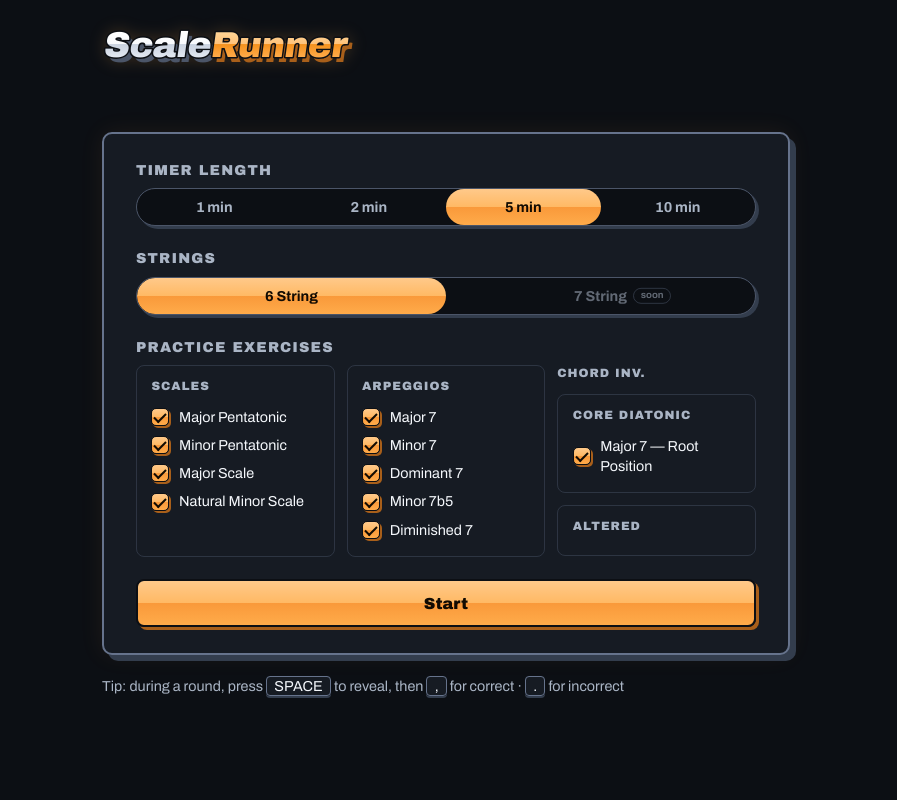
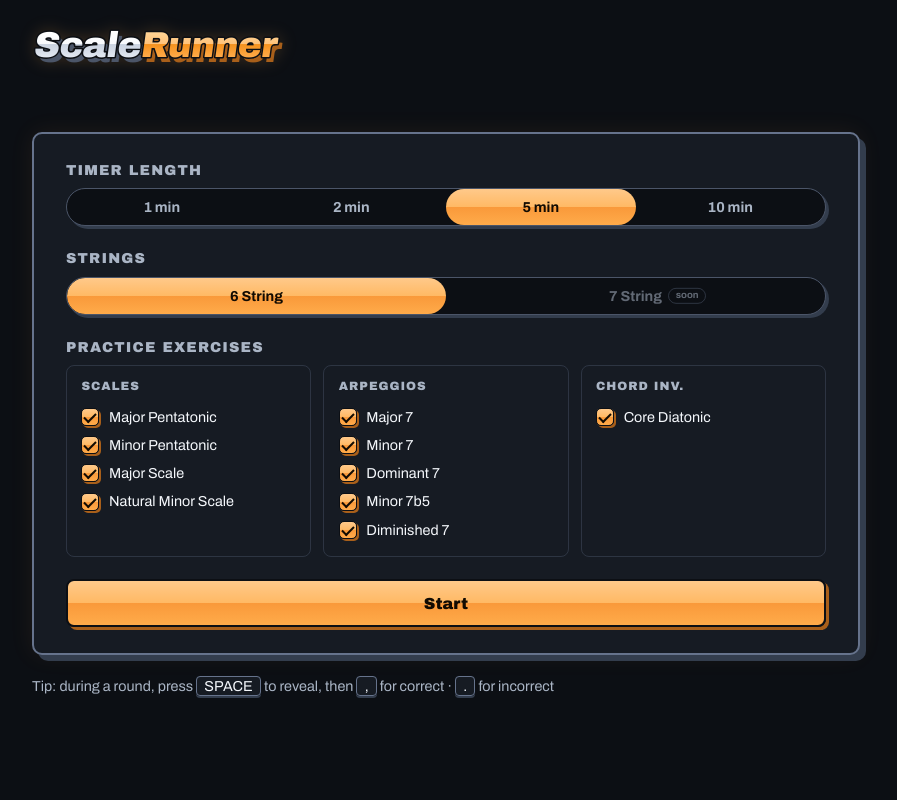
Before and after one commit to fraserwat/guitar-scale-generator, a Django app: page / in a window 1280 px wide. Shown: the whole page, without its empty margins (194-1091 px from the left). Run offline with Django 5.2, Linux system fonts and the light colour scheme.

Commit message:
Simplify Chord Inv. menu: flat checkboxes, wider panel
Collapse the nested Core Diatonic/Altered subgroup columns into a
single flat "Chord Inv." box, matching Scales/Arpeggios exactly — one
checkbox per menu_group ("Core Diatonic", "Altered"), each checkbox's
value being every currently-playable scale id in that group,
comma-joined. That's already the exact format /api/round/?scales=
accepts, and app.js already joins checked checkbox values with ",", so
this needed zero JS changes.

Also removes the .exercise-column CSS/template branch entirely (no
longer needed) and widens .app so the 3 top-level columns sit
comfortably side by side instead of the 3rd wrapping to its own row
under the old 2-column-sized panel.

Co-Authored-By: Claude Sonnet 5 <noreply@anthropic.com>
Claude-Session: https://claude.ai/code/session_01TniKMCiFRr6bd5cqH5hrmA

```diff
--- a/practice/static/practice/style.css
+++ b/practice/static/practice/style.css
@@ -80,7 +80,10 @@ body {
 }
 
 .app {
-  max-width: 720px;
+  /* Wide enough for the exercise picker's 3 columns (Scales, Arpeggios,
+     Chord Inv.) to sit comfortably side by side, not just the narrower
+     2-column layout everything else was originally sized for. */
+  max-width: 860px;
   width: 100%;
   margin: 0 auto;
   padding: 1.25rem 1rem 2rem;
@@ -97,10 +100,10 @@ body {
 
 /* Short windows: a narrower column shrinks the width-driven diagrams. */
 @media (max-height: 780px) {
-  .app { max-width: 620px; }
+  .app { max-width: 720px; }
 }
 @media (max-height: 700px) {
-  .app { max-width: 540px; }
+  .app { max-width: 620px; }
 }
 
 /* The title doubles as a home link (click = back to the menu). */
@@ -286,18 +289,6 @@ body {
   border-radius: 8px;
   padding: 0.75rem 0.9rem;
 }
-
-/* Chord Inv.: a plain (non-toggle) column title over two independently
-   toggleable .exercise-group rows (Core Diatonic, Altered) stacked
-   vertically — a grid item like any other .exercise-groups child, just
-   with nested content instead of a flat item list. */
-.exercise-column {
-  display: flex;
-  flex-direction: column;
-  gap: 0.75rem;
-}
-
-.exercise-column > .group-heading { margin-bottom: 0; }
 
 .exercise-option {
   display: flex;
--- a/practice/templates/practice/index.html
+++ b/practice/templates/practice/index.html
@@ -127,30 +127,6 @@
           <span class="group-heading">Practice Exercises</span>
           <div class="exercise-groups">
             {% for group in exercise_groups %}
-            {% if group.subgroups %}
-            <!-- Chord Inv.: a plain column title over its two nested
-                 subgroups, each toggled independently (same markup as a
-                 top-level group, just nested one level deeper). -->
-            <div class="exercise-column">
-              <span class="group-heading">{{ group.label }}</span>
-              {% for subgroup in group.subgroups %}
-              <div class="exercise-group">
-                <h3 class="group-heading">
-                  <button type="button" class="group-toggle"
-                          title="Toggle all">{{ subgroup.label }}</button>
-                </h3>
-                {% for item in subgroup.items %}
-                <label class="exercise-option">
-                  <input type="checkbox" class="exercise-checkbox"
-                         value="{{ item.id }}" autocomplete="off" checked>
-                  <span class="exercise-box" aria-hidden="true"></span>
-                  <span class="exercise-name">{{ item.name }}</span>
-                </label>
-                {% endfor %}
-              </div>
-              {% endfor %}
-            </div>
-            {% else %}
             <div class="exercise-group">
               <!-- The header is a select-all/none toggle for its group. -->
               <h3 class="group-heading">
@@ -166,7 +142,6 @@
               </label>
               {% endfor %}
             </div>
-            {% endif %}
             {% endfor %}
           </div>
         </div>
--- a/practice/views.py
+++ b/practice/views.py
@@ -9,24 +9,30 @@ from . import theory
 from .models import AttemptLog
 
 
+CHORD_MENU_GROUP_LABELS = {"core_diatonic": "Core Diatonic", "altered": "Altered"}
+
+
 def _exercise_groups():
     """Group configured scales for the start-menu exercise picker.
 
     "Scales" and "Arpeggios" are flat {label, items} groups (Arpeggios
-    strips the redundant " Arpeggio" suffix). "Chord Inv." instead nests
-    two {label, items} subgroups ("Core Diatonic", "Altered", from each
-    chord scale's menu_group) so the template can toggle them
-    independently within one column. Checkbox values are scale ids (what
-    /api/round/?scales= accepts); only scales with a loaded fingering form
-    are offered, so a checkbox never promises a round it can't serve.
+    strips the redundant " Arpeggio" suffix), one checkbox per scale.
+    "Chord Inv." instead collapses down to one checkbox per menu_group
+    ("Core Diatonic", "Altered") — its value is every currently-playable
+    scale id in that group, comma-joined, so checking it plays all of
+    them (today just Major 7 Root Position under Core Diatonic); as more
+    chord types/inversions ship, that one checkbox picks them all up
+    automatically. Checkbox values are what /api/round/?scales= accepts
+    (a bare scale id or several, comma-joined — both parse the same way);
+    only scales with a loaded fingering form are offered, and a menu_group
+    with none yet (Altered, until a diminished7 form ships) is omitted —
+    a checkbox never promises a round it can't serve.
     """
     playable = {form["scale"] for form in theory.load_fingerings().values()}
     groups = [{"label": "Scales", "items": []},
-              {"label": "Arpeggios", "items": []}]
-    chord_subgroups = {
-        "core_diatonic": {"label": "Core Diatonic", "items": []},
-        "altered": {"label": "Altered", "items": []},
-    }
+              {"label": "Arpeggios", "items": []},
+              {"label": "Chord Inv.", "items": []}]
+    chord_group_ids = {group: [] for group in theory.MENU_GROUPS}
     for scale_id, spec in theory.load_scales().items():
         if scale_id not in playable:
             continue
@@ -34,14 +40,14 @@ def _exercise_groups():
             groups[1]["items"].append(
                 {"id": scale_id, "name": spec["name"].removesuffix(" Arpeggio")})
         elif spec["category"] == "chord":
-            chord_subgroups[spec["menu_group"]]["items"].append(
-                {"id": scale_id, "name": spec["name"]})
+            chord_group_ids[spec["menu_group"]].append(scale_id)
         else:
             groups[0]["items"].append({"id": scale_id, "name": spec["name"]})
-    groups.append({
-        "label": "Chord Inv.",
-        "subgroups": [chord_subgroups["core_diatonic"], chord_subgroups["altered"]],
-    })
+    for menu_group in theory.MENU_GROUPS:
+        ids = chord_group_ids[menu_group]
+        if ids:
+            groups[2]["items"].append({"id": ",".join(ids),
+                                       "name": CHORD_MENU_GROUP_LABELS[menu_group]})
     return groups
 
 
```
Also changed, not shown: practice/tests/test_api.py (+24 -2 lines).
